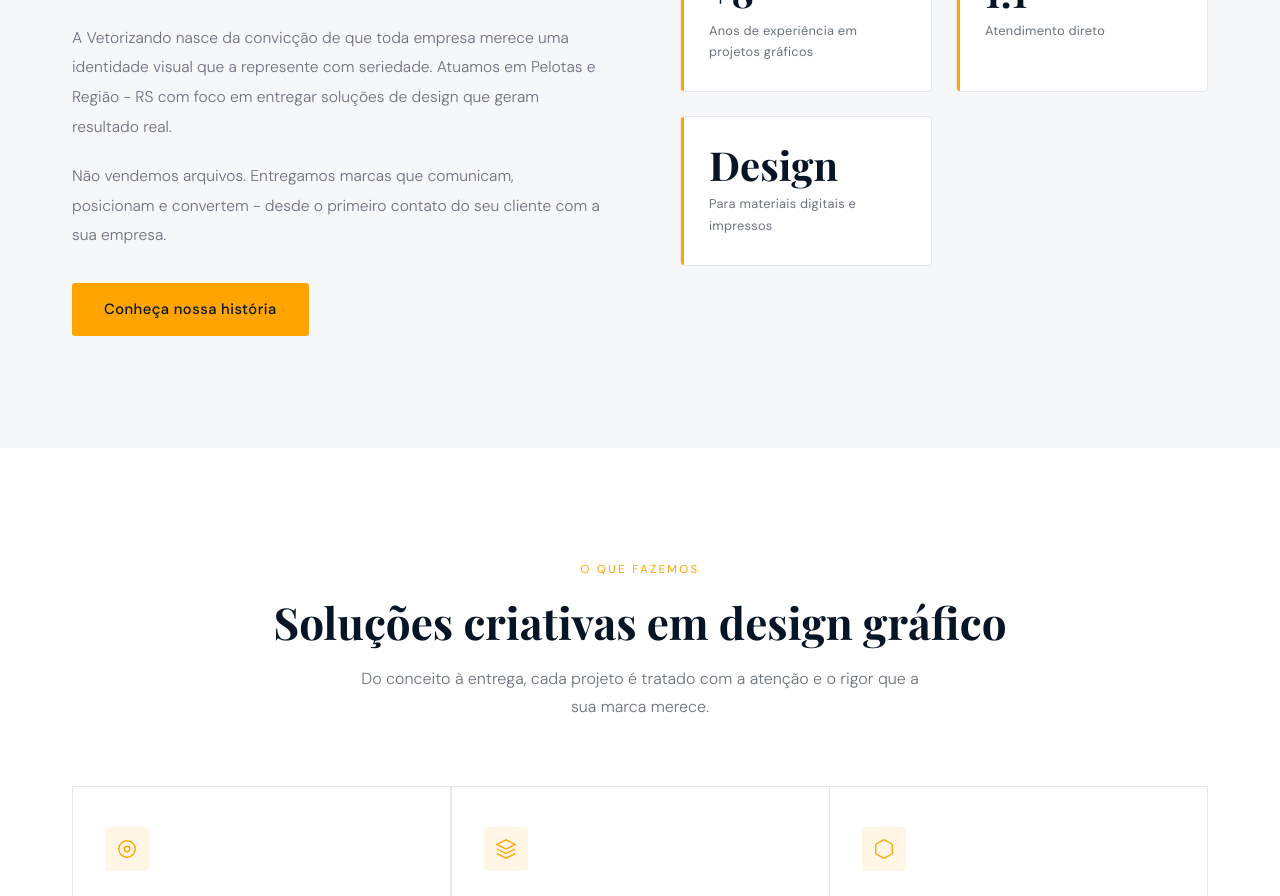
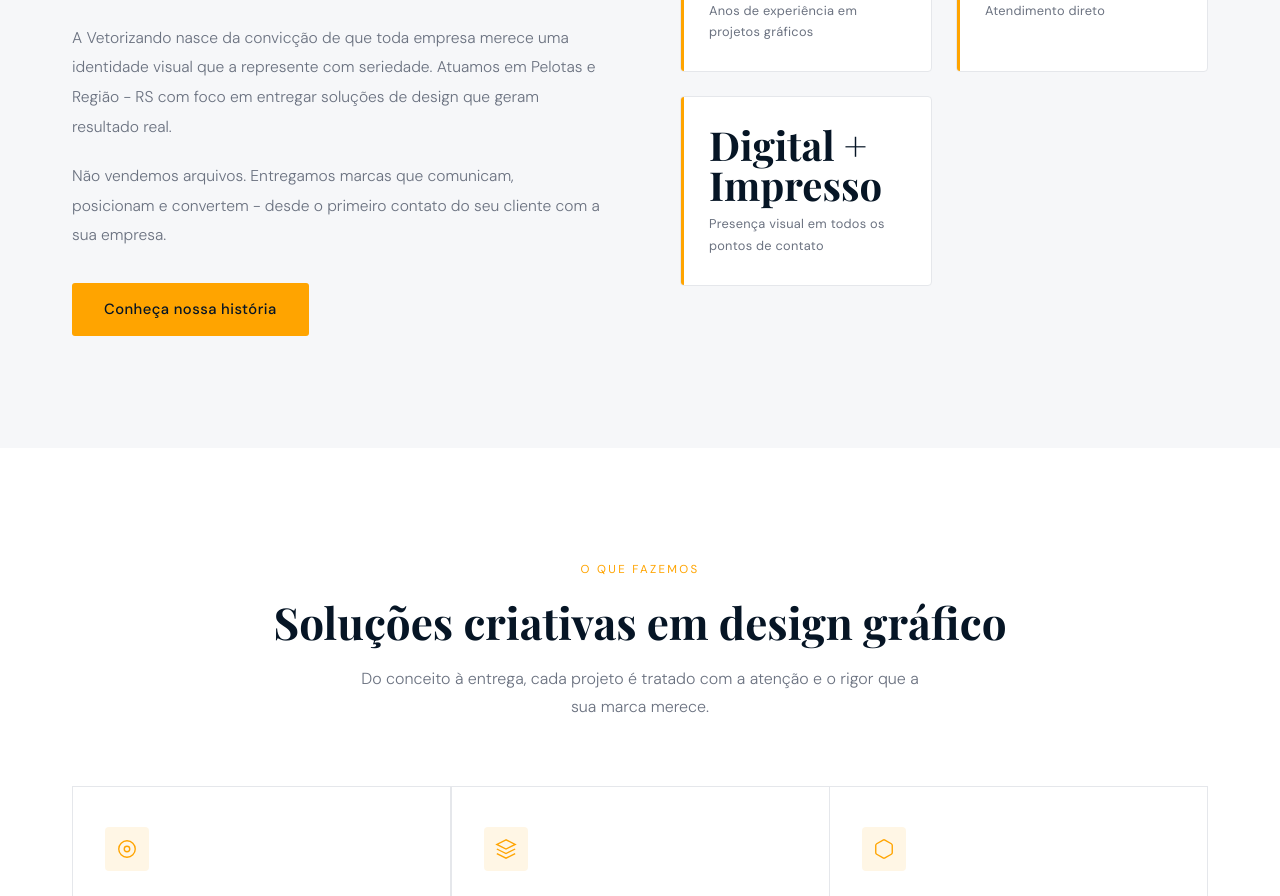
Before and after one commit to rdgfps/vetorizandodesign, a Next.js app: page / in a window 1280 px wide. Shown: the part 1040-1936 px from the top of the page. Built offline with nearby package versions, Linux system fonts and the light colour scheme.

Commit message:
fix: corrige erros de digitacao

```diff
--- a/src/content/site.ts
+++ b/src/content/site.ts
@@ -138,7 +138,7 @@ export const services = [
 export const stats = [
   ['+8', 'Anos de experiência em projetos gráficos'],
   ['1:1', 'Atendimento direto'],
-  ['Design', 'Para materiais digitais e impressos'],
+  ['Digital + Impresso', 'Presença visual em todos os pontos de contato'],
 ] as const
 
 export const differentials = [
```
